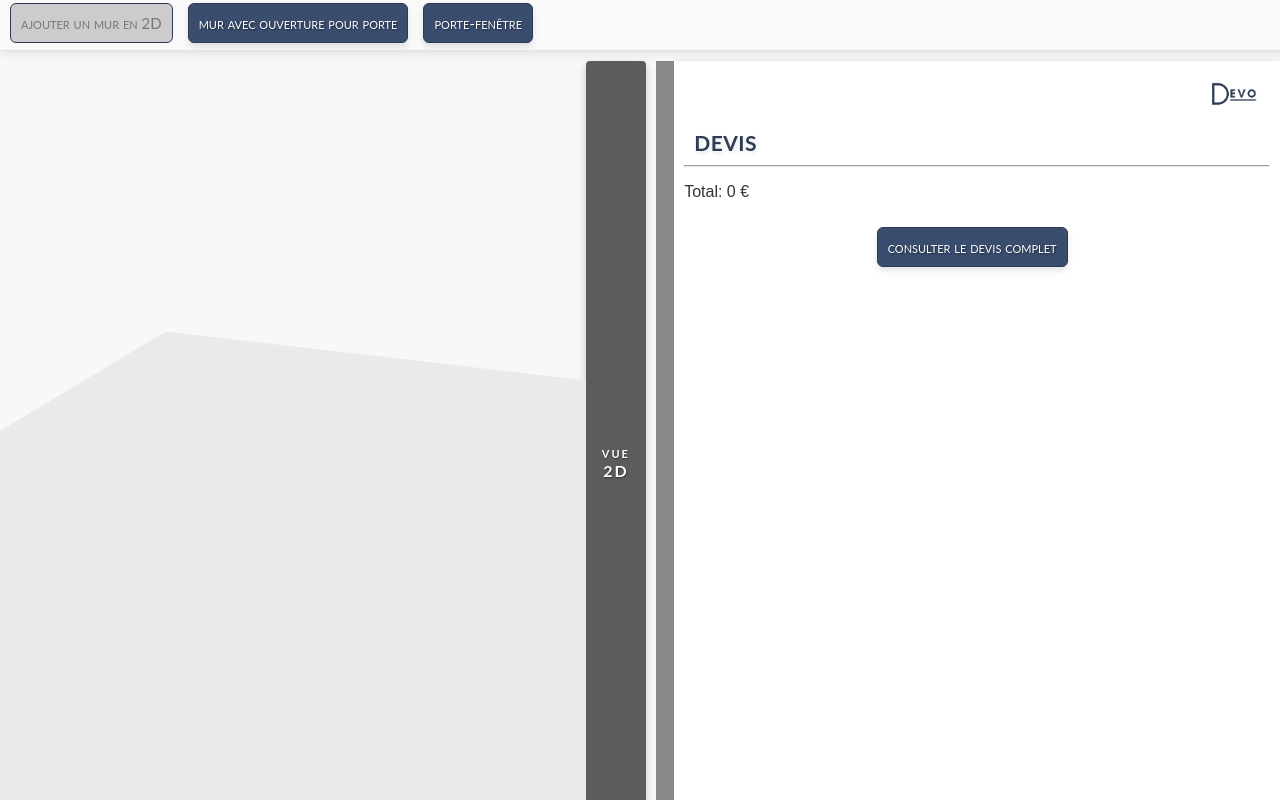
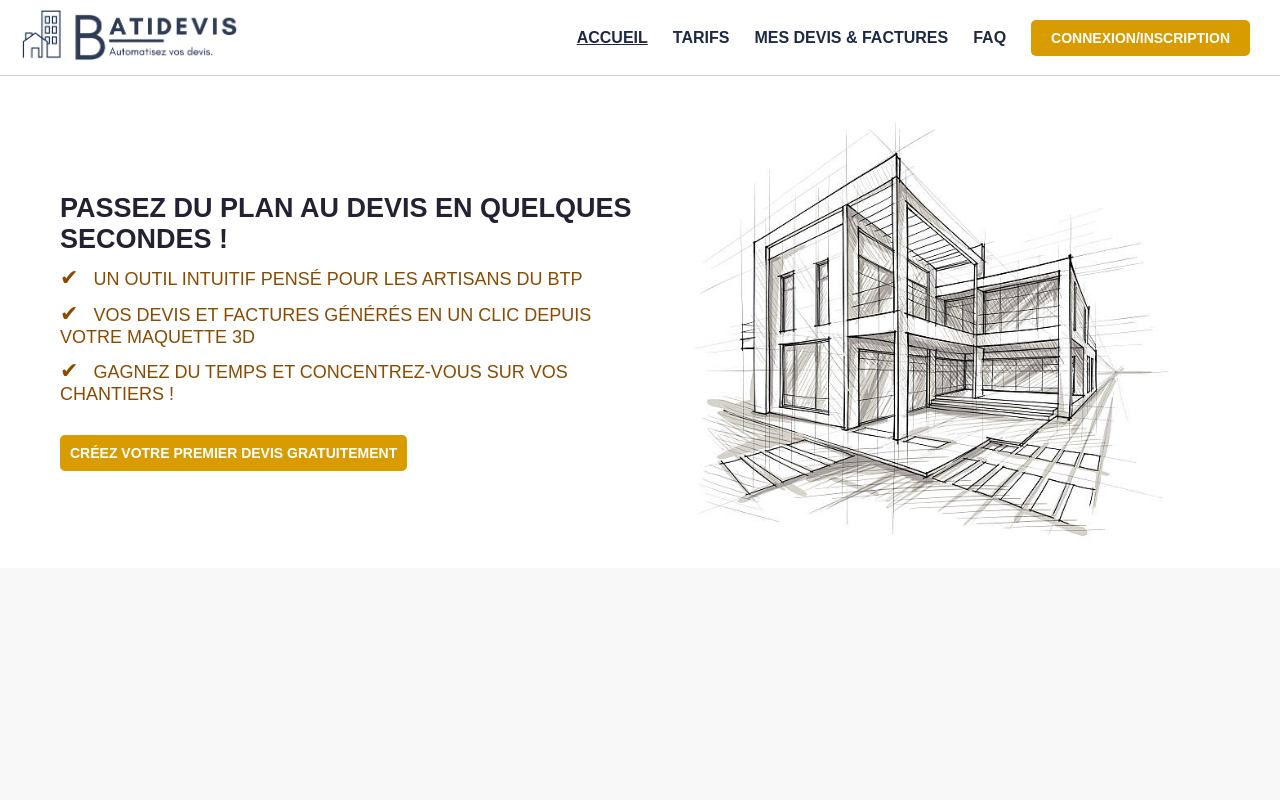
Before and after one commit to meryamgh/batidevis, a React (Vite) app: page / in a window 1280 px wide. Built offline with nearby package versions, Linux system fonts and the light colour scheme.

Commit message:
debut front accueil

```diff
--- a/src/App.tsx
+++ b/src/App.tsx
@@ -1,11 +1,13 @@
 import { Routes, Route } from 'react-router-dom';
 import MainPage from './pages/MainPage';
 import FullQuote from './pages/FullQuote';
+import Main from './pages/Main';
 
 function App() {
     return (
         <Routes>
-            <Route path="/" element={<MainPage />} />
+            <Route path="/" element={<Main />} />
+            <Route path="/maquette" element={<MainPage />} />
             <Route path="/full-quote" element={<FullQuote />} />
         </Routes>
     );
--- /dev/null
+++ b/src/pages/Main.tsx
@@ -0,0 +1,39 @@
+import React from 'react';
+import '../styles/Main.css';
+
+const Main: React.FC = () => {
+    return (
+        <div className="body">
+        <header className="top-banner">
+        <div className="branding">
+            <img src={"logo.png"} alt="Logo MAQDEV" className="site-logo" />
+        </div>
+        <nav className="main-nav">
+            <a href="#" className="active">ACCUEIL</a>
+            <a href="#">TARIFS</a>
+            <a href="#">MES DEVIS & FACTURES</a>
+            <a href="#">FAQ</a>
+        <button className="cta-button">CONNEXION/INSCRIPTION</button>
+        </nav>
+        </header>
+        <div className="content_home">
+        <div className="hero-text">
+            {/* Bannière fixe en haut */}
+            <h1>PASSEZ DU PLAN AU DEVIS EN QUELQUES SECONDES !</h1>
+            <ul className="features-list">
+            <li><span className="checkmark">✔</span> UN OUTIL INTUITIF PENSÉ POUR LES ARTISANS DU BTP</li>
+            <li><span className="checkmark">✔</span> VOS DEVIS ET FACTURES GÉNÉRÉS EN UN CLIC DEPUIS VOTRE MAQUETTE 3D</li>
+            <li><span className="checkmark">✔</span> GAGNEZ DU TEMPS ET CONCENTREZ-VOUS SUR VOS CHANTIERS !</li>
+            </ul>
+            <button className="cta-primary">CRÉEZ VOTRE PREMIER DEVIS GRATUITEMENT</button>
+        </div>
+        <div className="hero-image">
+        <img src="Maquette.jpg" alt="Maquette"></img>
+        </div>
+        </div>
+        </div>
+
+    );
+};
+
+export default Main;
--- a/src/pages/MainPage.tsx
+++ b/src/pages/MainPage.tsx
@@ -331,6 +331,17 @@ const MainPage: React.FC = () => {
     return (
         <div id="page">
             {/* Bannière fixe en haut */}
+            <div className="logo">
+                <img src={"logo.png"} alt="Top Right" className="top-right-image" />
+                <span>MAQDEV</span>
+            </div>
+            <nav>
+                <a href="#" className="active">ACCUEIL</a>
+                <a href="#">TARIFS</a>
+                <a href="#">MES DEVIS & FACTURES</a>
+                <a href="#">FAQ</a>
+            </nav>
+            <a href="#" className="btn">CONNEXION/INSCRIPTION</a>
             <div className="banner">
                 <button onClick={() => setCreatingWallMode(!creatingWallMode)} disabled={!is2DView}>
                     {creatingWallMode ? 'terminer l\'ajout de mur' : 'ajouter un mur en 2D'}
--- /dev/null
+++ b/src/styles/Main.css
@@ -0,0 +1,99 @@
+.content_home {
+    display: flex;
+    justify-content: space-between;
+    align-items: center;
+    width: 100%;
+    max-width: 1200px;
+    margin: 0 auto;
+    padding: 20px;
+}
+
+.body {
+    font-family: Arial, sans-serif;
+    margin: 0;
+    padding: 0;
+    background-color: white;
+}
+
+.top-banner {
+    display: flex;
+    justify-content: space-between;
+    align-items: center;
+    background: white;
+}
+
+.main-nav {
+    align-items: center;
+}
+.main-nav a.active {
+    font-weight: bold;
+}
+
+.cta-button {
+    background: #d89c00;
+    color: white;
+    border: none;
+    font-weight: bold;
+    border-radius: 5px;
+    cursor: pointer;
+}
+
+.hero-text h1 {
+    font-size: 27px;
+    color: #223;
+}
+.features-list {
+    list-style: none;
+    padding: 0;
+}
+.features-list li {
+    font-size: 18px;
+    margin: 10px 0;
+    color: #884b00;
+}
+.checkmark {
+    color: #884b00;
+    font-size: 22px;
+    margin-right: 10px;
+}
+.cta-primary {
+    background: #d89c00;
+    color: white;
+    padding: 10px;
+    font-weight: bold;
+    border: none;
+    border-radius: 5px;
+    cursor: pointer;
+    margin-top: 20px;
+}
+.hero-text {
+    flex: 1;
+    max-width: 50%;
+}
+
+.hero-image {
+    flex: 1;
+    display: flex;
+    justify-content: center;
+}
+
+.hero-image img {
+    width: 500px;
+    height: auto;
+}
+
+.top-banner {
+    display: flex;
+    justify-content: space-between;
+    padding: 10px 20px;
+    background-color: white;
+}
+
+.site-logo {
+    height: auto;
+    width : 220px;
+}
+
+.top-banner {
+    border-bottom: 1px solid #ccc !important;
+}
--- a/src/styles/MainPage.css
+++ b/src/styles/MainPage.css
@@ -311,3 +311,50 @@ html, body {
     text-shadow : none;
     user-select : none;
 }
+
+* {
+    margin: 0;
+    padding: 0;
+    box-sizing: border-box;
+    font-family: Arial, sans-serif;
+}
+header {
+    display: flex;
+    justify-content: space-between;
+    align-items: center;
+    padding: 15px 40px;
+    background: white;
+    border-bottom: 1px solid #ccc;
+}
+.logo {
+    display: flex;
+    align-items: center;
+    font-size: 24px;
+    font-weight: bold;
+    color: #1E2A44;
+}
+.logo img {
+    height: 40px;
+    margin-right: 10px;
+}
+nav {
+    display: flex;
+    gap: 25px;
+}
+nav a {
+    text-decoration: none;
+    color: #1E2A44;
+    font-size: 16px;
+    font-weight: bold;
+}
+nav a.active {
+    text-decoration: underline;
+}
+.btn {
+    background: #C28B00;
+    color: white;
+    padding: 10px 20px;
+    border-radius: 20px;
+    text-decoration: none;
+    font-weight: bold;
+}
```
Also changed, not shown: public/Maquette.jpg (added), public/logo.png.
